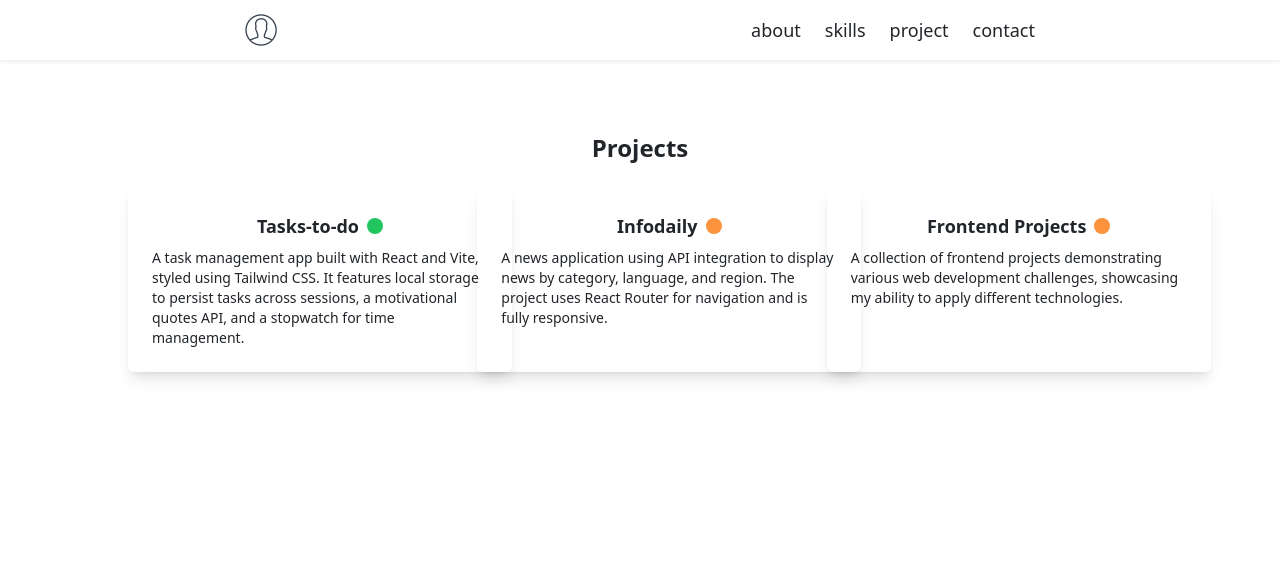
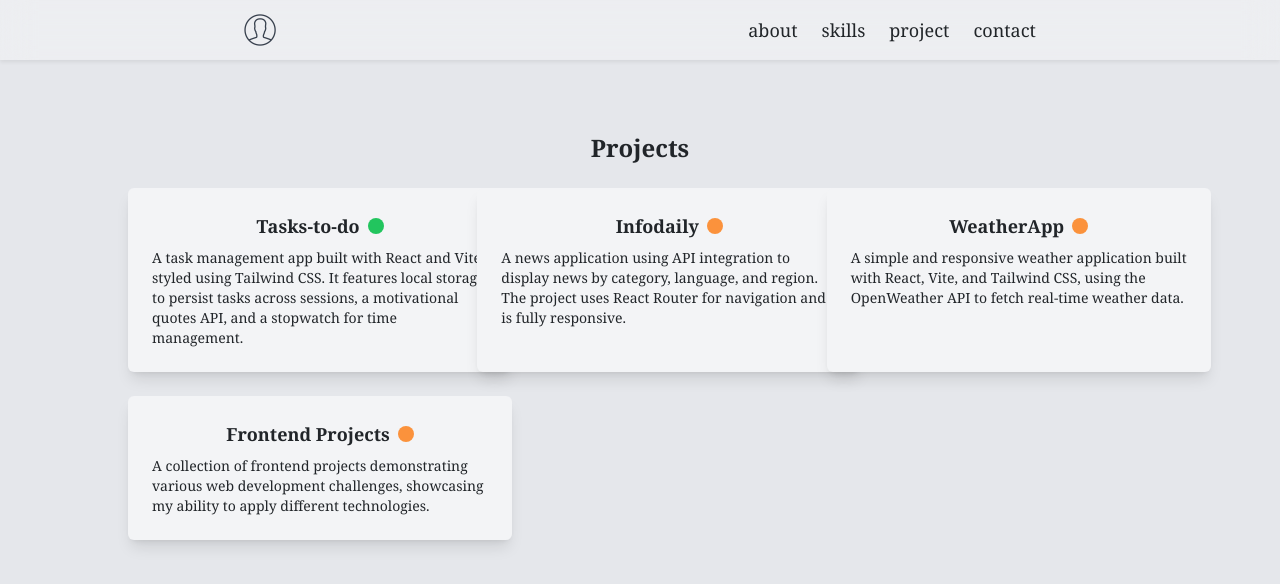
Before and after one commit to Victorblade38/pratham-portfolio, a React (Vite) app in the folder frontend/: page /projects in a window 1280 px wide. Shown: the top 584 px of the page. Built offline with nearby package versions, Linux system fonts and the light colour scheme; a web font is replaced by a local one.

Commit message:
trying font

```diff
--- a/frontend/index.html
+++ b/frontend/index.html
@@ -25,7 +25,7 @@
     integrity="sha384-QWTKZyjpPEjISv5WaRU9OFeRpok6YctnYmDr5pNlyT2bRjXh0JMhjY6hW+ALEwIH" crossorigin="anonymous">
 </head>
 
-<body>
+<body class="bg-gray-200 font-serif">
   <div id="root"></div>
   <script type="module" src="/src/main.jsx"></script>
   <script src="https://cdn.jsdelivr.net/npm/bootstrap@5.3.3/dist/js/bootstrap.bundle.min.js"
--- a/frontend/src/Layout.jsx
+++ b/frontend/src/Layout.jsx
@@ -5,10 +5,10 @@ import Footer from "./components/Footer/Footer";
 
 const Layout = () => {
   return (
-    <>
+    <div className="">
       <Navbar />
       <Outlet />
-    </>
+    </div>
   );
 };
 
--- a/frontend/src/components/AboutSection/AboutSection.jsx
+++ b/frontend/src/components/AboutSection/AboutSection.jsx
@@ -5,7 +5,7 @@ const AboutSection = () => {
     <div className="p-8 md:px-32 lg:px-96 flex flex-col justify-center items-center gap-4 mt-10">
       <div className="flex flex-col gap-4">
         <h1 className="font-semibold md:text-xl lg:text-2xl">About me -- </h1>
-        <p className="text-sm lg:text-lg">
+        <p className="text-sm lg:text-lg lg:font-serif bg-gray-100 p-4 rounded-md">
           I'm Pratham Mhavale , frontend developer from Mumbai , India, with a
           Bachelor's degree in Computer Science. I focus on creating visually
           appealing and user-friendly web interfaces. Aside from coding , I’m
--- a/frontend/src/components/ProjectCard/ProjectCard.jsx
+++ b/frontend/src/components/ProjectCard/ProjectCard.jsx
@@ -10,13 +10,15 @@ function ProjectCard({ name, about, completed, githubLink }) {
   }, [completed]);
   return (
     <div
-      className="lg:w-96 flex flex-col p-4 gap-2 items-center text-sm shadow-md lg:shadow-lg rounded-md"
+      className="bg-gray-100 lg:w-96 flex flex-col p-4 gap-2  items-center text-sm shadow-md lg:shadow-lg rounded-md"
       onClick={() => {
         window.open(githubLink, "_blank"); // Open the GitHub link in a new tab
       }}
     >
       <div className="flex flex-row gap-2 lg:gap-4 items-center ">
-        <span className="font-semibold lg:text-lg">{name}</span>
+        <span className="font-semibold lg:text-lg cursor-pointer hover:underline">
+          {name}
+        </span>
         <span
           className={`w-4 h-4 rounded-full ${
             status ? "bg-green-500" : "bg-orange-400"
--- a/frontend/src/components/SkillsSection/SkillsSection.jsx
+++ b/frontend/src/components/SkillsSection/SkillsSection.jsx
@@ -8,7 +8,7 @@ const SkillsSection = () => {
       <div className="grid grid-cols-3 md:grid-cols-4 lg:grid-cols-6 gap-4">
         {Object.keys(skills).map((key) => (
           <div
-            className="flex flex-col gap-2 px-3 py-4 lg:p-6 items-center shadow-sm lg:shadow-lg rounded-md"
+            className="bg-gray-100 flex flex-col gap-2 px-3 py-4 lg:p-6 items-center shadow-sm lg:shadow-lg rounded-md"
             key={key}
           >
             <img
--- a/frontend/src/components/navbar/Navbar.jsx
+++ b/frontend/src/components/navbar/Navbar.jsx
@@ -6,7 +6,7 @@ const Navbar = () => {
   return (
     <div
       className="h-[60px] bg-white/30 backdrop-blur-lg p-2 md:p-10 shadow-sm
-    w-screen flex flex-row  justify-around items-center bg-gray-400"
+    w-screen flex flex-row  justify-around items-center bg-gray-100"
     >
       <NavLink to="/">
         <img src={person_icon} className="w-[30px] md:w-8" />
--- a/frontend/src/components/projects.js
+++ b/frontend/src/components/projects.js
@@ -14,6 +14,13 @@ const projects = [
     completed: false,
   },
   {
+    name: "WeatherApp",
+    githubLink: "https://github.com/Victorblade38/WeatherApp",
+    about:
+      "A simple and responsive weather application built with React, Vite, and Tailwind CSS, using the OpenWeather API to fetch real-time weather data.",
+    completed: false,
+  },
+  {
     name: "Frontend Projects",
     githubLink: "https://github.com/Victorblade38/frontend-projects",
     img: "",
```
